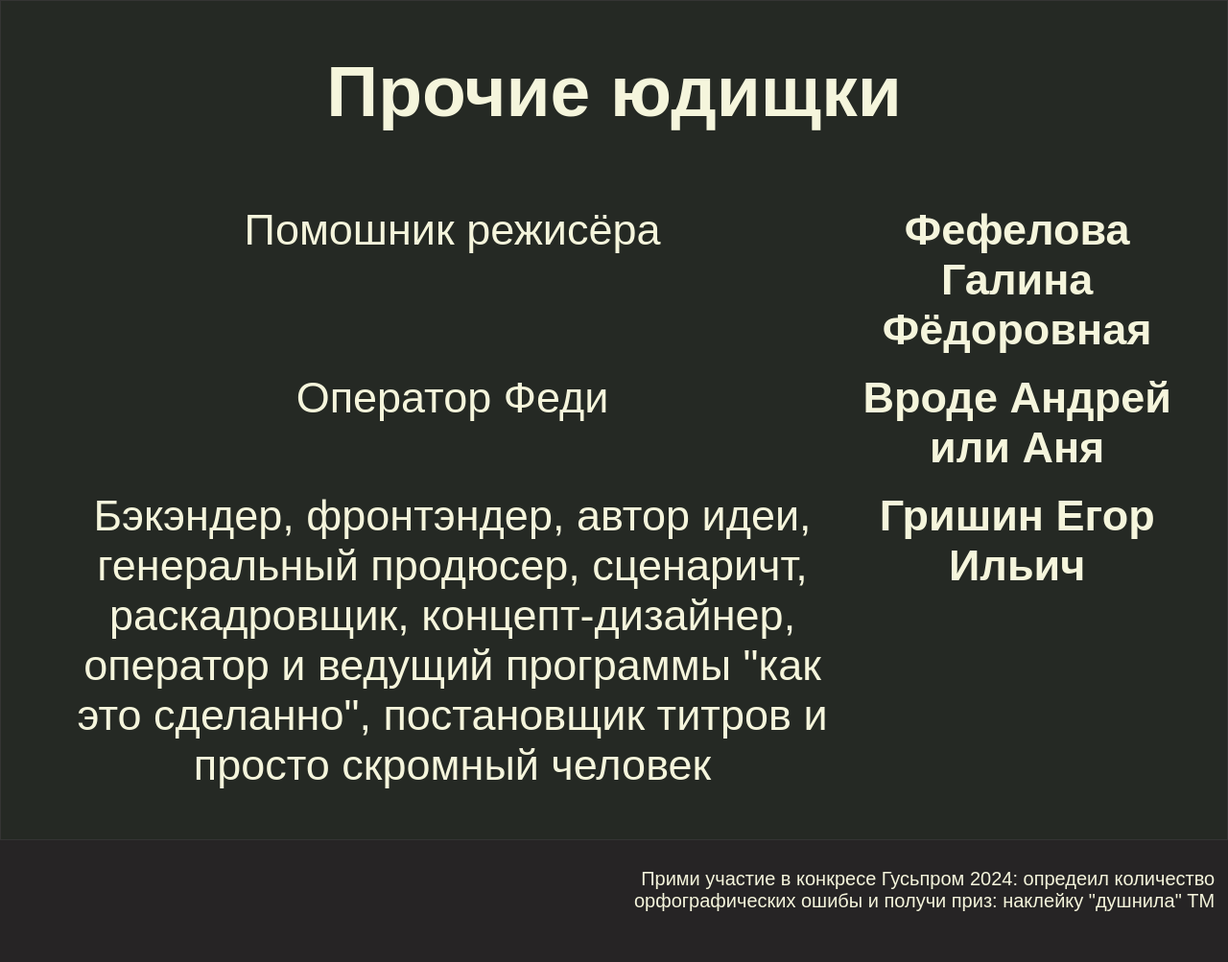
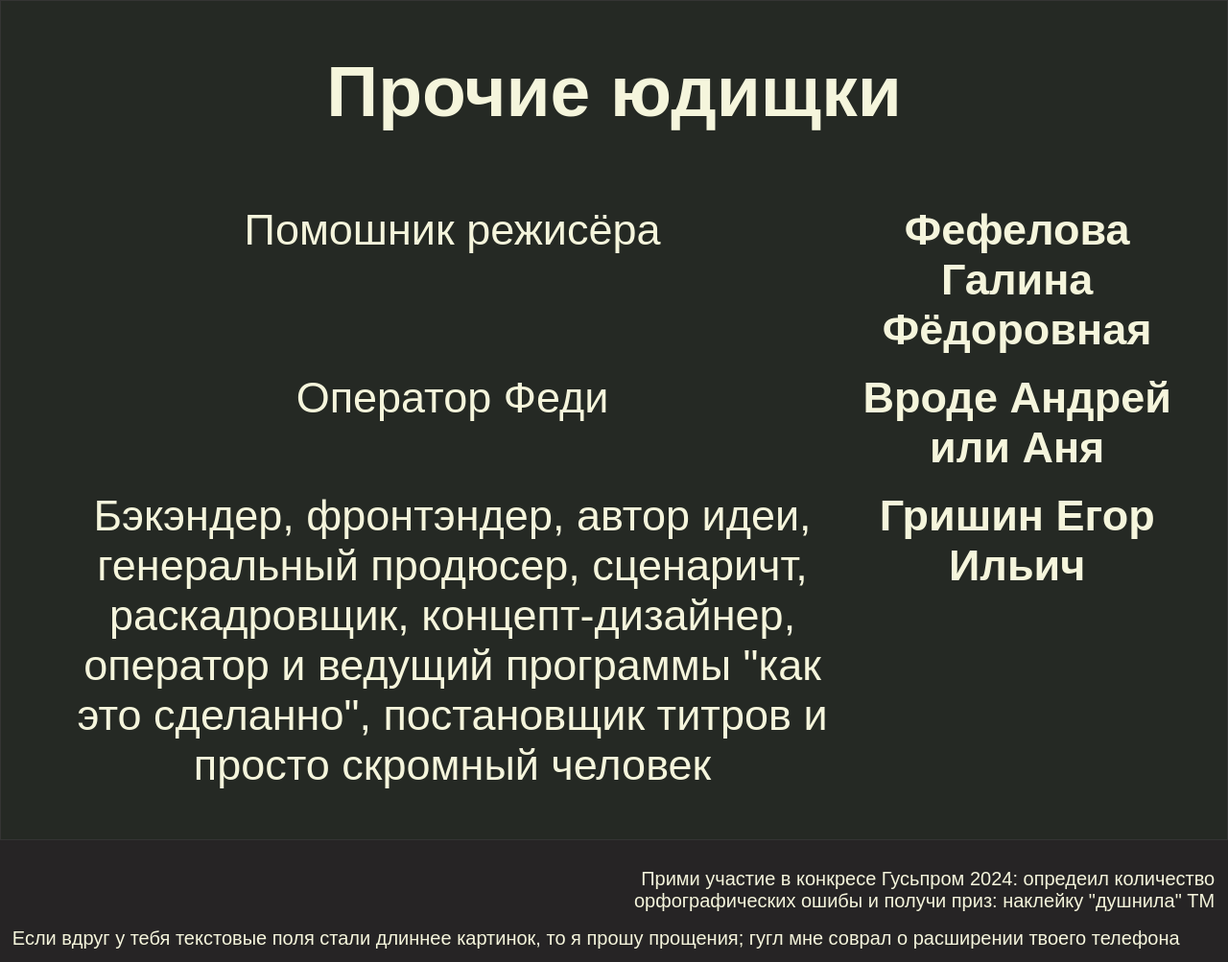
Before and after one commit to lord-error/BD12.2, a plain HTML site: page index.html in a window 1280 px wide. Shown: the part 6325-7328 px from the top of the page at 96% size. Before the commit the page ends 7290 px from the top, so only its background shows below. Drawn offline with Linux system fonts and the light colour scheme.

Commit message:
Update index.html

```diff
--- a/index.html
+++ b/index.html
@@ -291,6 +291,10 @@
                 </td>
             </tr>
         </table>
+        <div class="filler"></div>
+        <div class="small-text" align="left">
+            Если вдруг у тебя текстовые поля стали длиннее картинок, то я прошу прощения; гугл мне соврал о расширении твоего телефона
+         </div>
     </div>
 </body>
 </html>
```
